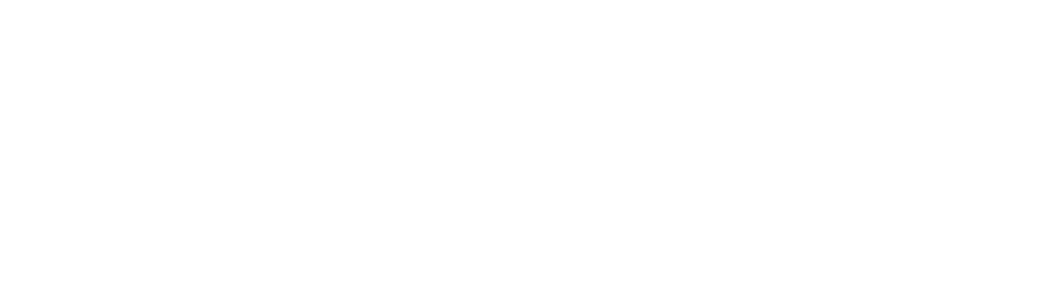
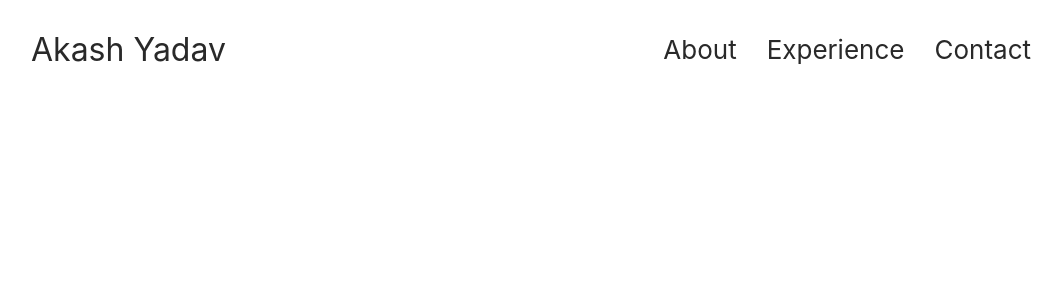
Before and after one commit to akashyv/portfolio, a React (Create React App) app: page / in a window 1280 px wide. Shown: the top 300 px of the page, without its empty margins (109-1171 px from the left). Built offline with nearby package versions, Linux system fonts and the light colour scheme.

Commit message:
Navbar in progress

```diff
--- a/public/index.html
+++ b/public/index.html
@@ -3,6 +3,15 @@
   <head>
     <meta charset="utf-8" />
     <link rel="icon" href="%PUBLIC_URL%/favicon.ico" />
+    <!--Google Font Mitr-->
+    <link rel="preconnect" href="https://fonts.googleapis.com" />
+    <link rel="preconnect" href="https://fonts.gstatic.com" crossorigin />
+    <link
+      href="https://fonts.googleapis.com/css2?family=Mitr:wght@200;300;400;500;600;700&family=Montserrat:ital,wght@0,100..900;1,100..900&family=Poppins:ital,wght@0,100;0,200;0,300;0,400;0,500;0,600;0,700;0,800;0,900;1,100;1,200;1,300;1,400;1,500;1,600;1,700;1,800;1,900&family=Varela&display=swap"
+      rel="stylesheet"
+    />
+    <!---->
+
     <meta name="viewport" content="width=device-width, initial-scale=1" />
     <meta name="theme-color" content="#000000" />
     <meta
--- a/src/App.css
+++ b/src/App.css
@@ -1,38 +1,3 @@
 .App {
-  text-align: center;
+  margin: 0px 100px;
 }
-
-.App-logo {
-  height: 40vmin;
-  pointer-events: none;
-}
-
-@media (prefers-reduced-motion: no-preference) {
-  .App-logo {
-    animation: App-logo-spin infinite 20s linear;
-  }
-}
-
-.App-header {
-  background-color: #282c34;
-  min-height: 100vh;
-  display: flex;
-  flex-direction: column;
-  align-items: center;
-  justify-content: center;
-  font-size: calc(10px + 2vmin);
-  color: white;
-}
-
-.App-link {
-  color: #61dafb;
-}
-
-@keyframes App-logo-spin {
-  from {
-    transform: rotate(0deg);
-  }
-  to {
-    transform: rotate(360deg);
-  }
-}
--- a/src/App.js
+++ b/src/App.js
@@ -1,7 +1,13 @@
+import React from "react";
 import "./App.css";
+import Navbar from "./components/Navbar/Navbar";
 
 function App() {
-  return <div className="App"></div>;
+  return (
+    <div className="App">
+      <Navbar />
+    </div>
+  );
 }
 
 export default App;
--- /dev/null
+++ b/src/components/Navbar/Navbar.css
@@ -0,0 +1,23 @@
+.navbar-container {
+  display: flex;
+  flex-direction: row;
+  justify-content: space-between;
+  padding: 30px 40px;
+}
+
+.navbar-left {
+  font-size: 32px;
+  color: rgb(41, 41, 41);
+}
+
+.navbar-right {
+  display: flex;
+  flex-direction: row;
+  align-items: center;
+  gap: 30px;
+}
+
+.navbar-link {
+  font-size: 26px;
+  color: rgb(41, 41, 41);
+}
--- /dev/null
+++ b/src/components/Navbar/Navbar.js
@@ -0,0 +1,15 @@
+import React from "react";
+import "./Navbar.css";
+
+export default function Navbar() {
+  return (
+    <div className="navbar-container">
+      <div className="navbar-left">Akash Yadav</div>
+      <div className="navbar-right">
+        <div className="navbar-link">About</div>
+        <div className="navbar-link">Experience</div>
+        <div className="navbar-link">Contact</div>
+      </div>
+    </div>
+  );
+}
--- /dev/null
+++ b/src/pages/Home/Home.js
@@ -0,0 +1,5 @@
+import React from "react";
+
+export default function Home() {
+  return <div>Home</div>;
+}
```
